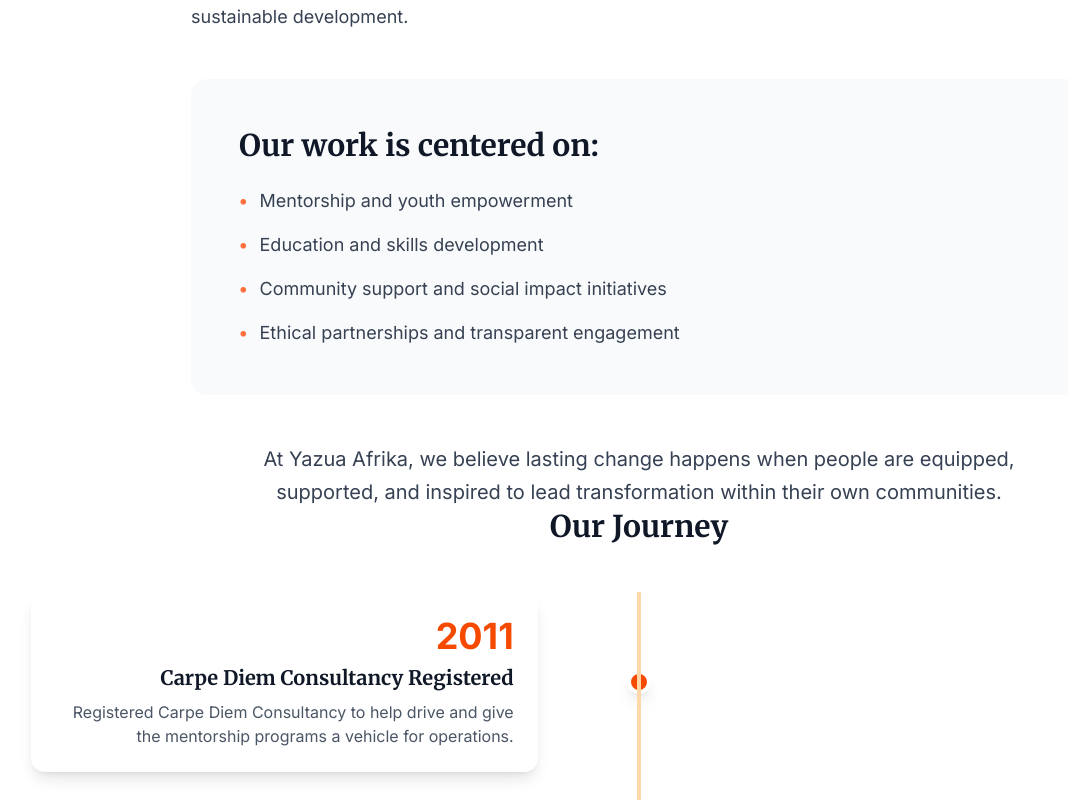
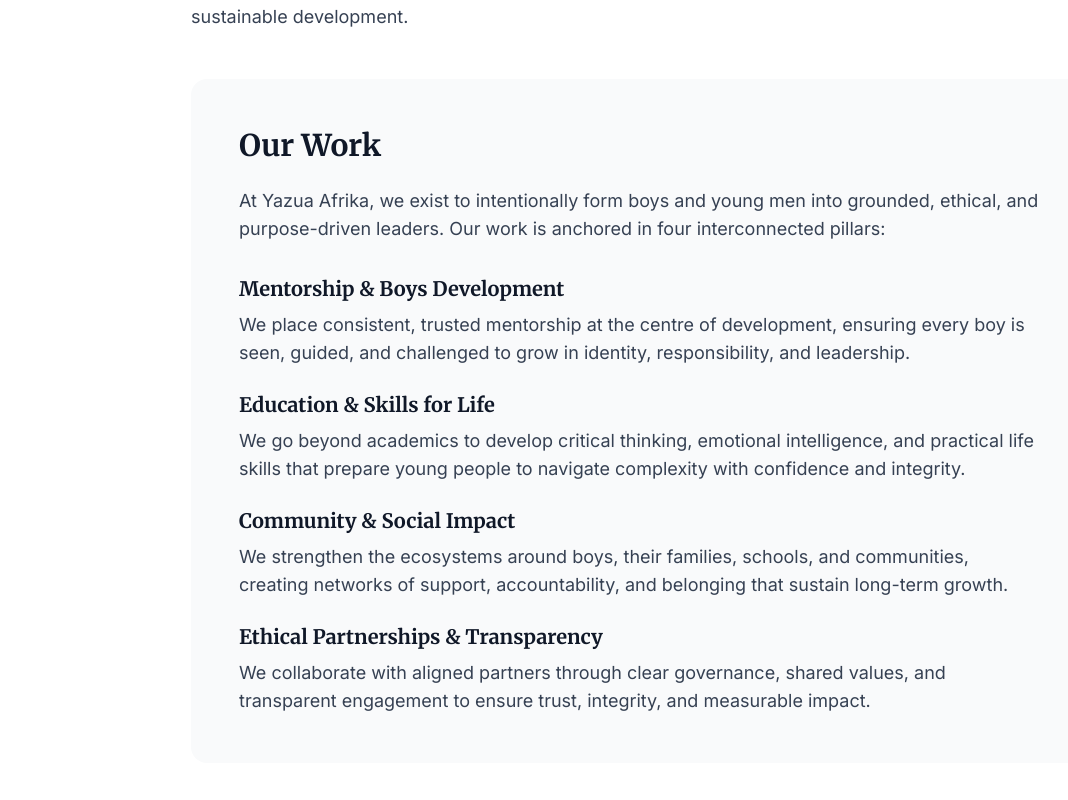
Before and after one commit to nyota777/yazuawebsite-3, a React (Vite) app: page /about in a window 1280 px wide. Shown: the part 860-1660 px from the top of the page, without its empty margins (1-1069 px from the left). Built offline with nearby package versions, Linux system fonts and the light colour scheme.

Commit message:
Update About Us page: Add Our Work section with four pillars and update 2022 milestone

```diff
--- a/src/components/AboutSection.tsx
+++ b/src/components/AboutSection.tsx
@@ -29,9 +29,9 @@
       description: 'Developed a puzzle and card game for mentoring boys on leadership and entrepreneurship within the continent of Africa.'
     },
     {
-      year: '2022',
-      title: 'Continental Expansion & National Strategy Development',
-      description: 'Secured strategic partnerships with 5 boys high schools across Kenya, establishing our mentorship programs as a cornerstone of youth development. Expanded our reach with implementation and presence in 5 African countries: Kenya, South Africa, Rwanda, Botswana, and the Democratic Republic of Congo. Developed the National Male Engagement Strategy for Kenya, positioning YAZUA AFRIKA as a key player in shaping the future of boys\' mentorship at a national level.'
+      year: '2022 – Present',
+      title: 'Continental Expansion, National Strategy & Program Architecture',
+      description: 'Yazua Afrika entered a new phase of continental growth and institutional influence. We secured strategic mentorship partnerships with leading boys\' secondary schools across Kenya, embedding our mentorship and leadership frameworks as foundational pillars within their student development ecosystems. Simultaneously, Yazua Afrika expanded its implementation footprint across five African countries: Kenya, South Africa, Rwanda, Botswana, and the Democratic Republic of Congo, extending our model of relational mentorship, rites of passage, and leadership formation to diverse cultural and educational contexts. Beyond implementation, Yazua Afrika became a key contributor to the development of Kenya\'s National Male Engagement Strategy, positioning the organization as a national thought partner in shaping policy, practice, and long-term approaches to boys\' and young men\'s development. During this period, we also significantly strengthened our intellectual and program architecture, designing and refining proprietary curricula, leadership frameworks, mentorship methodologies, and flagship programs. This work ensured that Yazua Afrika\'s approach moved beyond isolated interventions toward a scalable, research-informed system for the holistic formation of boys and young men.'
     },
   ];
 
--- a/src/pages/AboutPage.tsx
+++ b/src/pages/AboutPage.tsx
@@ -32,9 +32,9 @@
       description: 'Developed a puzzle and card game for mentoring boys on leadership and entrepreneurship within the continent of Africa.'
     },
     {
-      year: '2022',
-      title: 'Continental Expansion & National Strategy Development',
-      description: 'Secured strategic partnerships with 5 boys high schools across Kenya, establishing our mentorship programs as a cornerstone of youth development. Expanded our reach with implementation and presence in 5 African countries: Kenya, South Africa, Rwanda, Botswana, and the Democratic Republic of Congo. Developed the National Male Engagement Strategy for Kenya, positioning YAZUA AFRIKA as a key player in shaping the future of boys\' mentorship at a national level.'
+      year: '2022 – Present',
+      title: 'Continental Expansion, National Strategy & Program Architecture',
+      description: 'Yazua Afrika entered a new phase of continental growth and institutional influence. We secured strategic mentorship partnerships with leading boys\' secondary schools across Kenya, embedding our mentorship and leadership frameworks as foundational pillars within their student development ecosystems. Simultaneously, Yazua Afrika expanded its implementation footprint across five African countries: Kenya, South Africa, Rwanda, Botswana, and the Democratic Republic of Congo, extending our model of relational mentorship, rites of passage, and leadership formation to diverse cultural and educational contexts. Beyond implementation, Yazua Afrika became a key contributor to the development of Kenya\'s National Male Engagement Strategy, positioning the organization as a national thought partner in shaping policy, practice, and long-term approaches to boys\' and young men\'s development. During this period, we also significantly strengthened our intellectual and program architecture, designing and refining proprietary curricula, leadership frameworks, mentorship methodologies, and flagship programs. This work ensured that Yazua Afrika\'s approach moved beyond isolated interventions toward a scalable, research-informed system for the holistic formation of boys and young men.'
     },
   ];
 
@@ -84,26 +84,45 @@
               className="bg-gray-50 rounded-2xl p-8 md:p-12"
             >
               <h2 className="text-3xl font-bold text-gray-900 mb-6">
-                Our work is centered on:
+                Our Work
               </h2>
-              <ul className="space-y-4 text-lg text-gray-700">
-                <li className="flex items-start gap-3">
-                  <span className="text-[#FF6F3C] font-bold mt-1">•</span>
-                  <span>Mentorship and youth empowerment</span>
-                </li>
-                <li className="flex items-start gap-3">
-                  <span className="text-[#FF6F3C] font-bold mt-1">•</span>
-                  <span>Education and skills development</span>
-                </li>
-                <li className="flex items-start gap-3">
-                  <span className="text-[#FF6F3C] font-bold mt-1">•</span>
-                  <span>Community support and social impact initiatives</span>
-                </li>
-                <li className="flex items-start gap-3">
-                  <span className="text-[#FF6F3C] font-bold mt-1">•</span>
-                  <span>Ethical partnerships and transparent engagement</span>
-                </li>
-              </ul>
+              <p className="text-lg text-gray-700 mb-8">
+                At Yazua Afrika, we exist to intentionally form boys and young men into grounded, ethical, and purpose-driven leaders. Our work is anchored in four interconnected pillars:
+              </p>
+              <div className="space-y-6">
+                <div>
+                  <h3 className="text-xl font-bold text-gray-900 mb-2">
+                    Mentorship & Boys Development
+                  </h3>
+                  <p className="text-lg text-gray-700">
+                    We place consistent, trusted mentorship at the centre of development, ensuring every boy is seen, guided, and challenged to grow in identity, responsibility, and leadership.
+                  </p>
+                </div>
+                <div>
+                  <h3 className="text-xl font-bold text-gray-900 mb-2">
+                    Education & Skills for Life
+                  </h3>
+                  <p className="text-lg text-gray-700">
+                    We go beyond academics to develop critical thinking, emotional intelligence, and practical life skills that prepare young people to navigate complexity with confidence and integrity.
+                  </p>
+                </div>
+                <div>
+                  <h3 className="text-xl font-bold text-gray-900 mb-2">
+                    Community & Social Impact
+                  </h3>
+                  <p className="text-lg text-gray-700">
+                    We strengthen the ecosystems around boys, their families, schools, and communities, creating networks of support, accountability, and belonging that sustain long-term growth.
+                  </p>
+                </div>
+                <div>
+                  <h3 className="text-xl font-bold text-gray-900 mb-2">
+                    Ethical Partnerships & Transparency
+                  </h3>
+                  <p className="text-lg text-gray-700">
+                    We collaborate with aligned partners through clear governance, shared values, and transparent engagement to ensure trust, integrity, and measurable impact.
+                  </p>
+                </div>
+              </div>
             </motion.div>
 
             <motion.div
```
Also changed, not shown: 2 other files (tests, documents, lock files or other folders).
